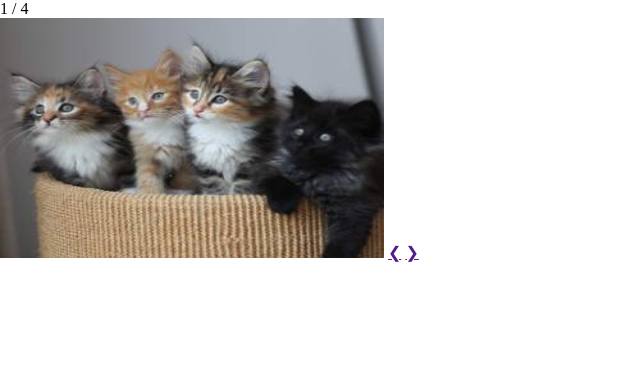
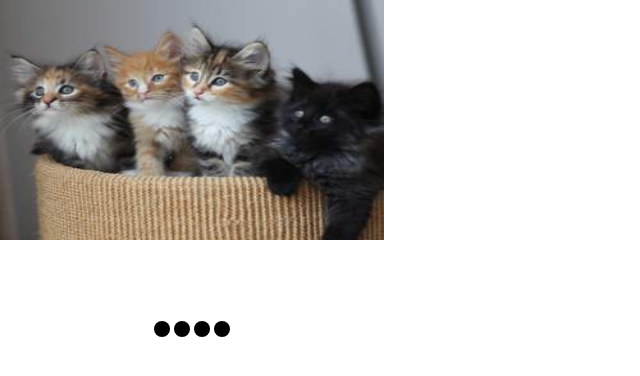
Before and after one commit to CreativeCleverCarlos/The-odin-project-image-slider, a plain HTML site: page index.html in a window 1280 px wide. Shown: the whole page, without its empty margins (0-640 px from the left). Drawn offline with Linux system fonts and the light colour scheme.

Commit message:
image slider works, still needs arrows over the images

```diff
--- a/index.html
+++ b/index.html
@@ -11,27 +11,35 @@
     <main class="picture-container">
 
         <!--each image, text number, and caption text-->
-            <section class="slide" id="image1">
+            <section class="slide">
                 <div class="numbertext">1 / 4</div>
-                <img src="images/250.jpg" alt="#">
+                <img src="images/250.jpg" alt="#"  id="image1">
             </section>
-            <section class="slide" id="image2">
+            <section class="slide" >
                 <div class="numbertext">2 / 4</div>
-                <img src="images/287.jpg" alt="#">
+                <img src="images/287.jpg" alt="#" id="image2">
             </section>
-            <section class="slide" id="image3">
+            <section class="slide" >
                 <div class="numbertext">3 / 4</div>
-                <img src="images/placeholder5.jpg" alt="#">
+                <img src="images/placeholder5.jpg" alt="#" id="image3">
             </section>
-            <section class="slide" id="image4">
+            <section class="slide" >
                 <div class="numbertext">4 / 4</div>
-                <img src="images/placeholder8.jpg" alt="#">
+                <img src="images/placeholder8.jpg" alt="#" id="image4">
             </section>
 
             <!--Next and previous buttons-->
             <a href="" class="prev">&#10094;</a> <!--that code number is just built into html-->
             <a href="" class="next">&#10095;</a>
+            <div class="navigation-button">
+                <!--The on click I'd like to change the code to javascript but it works so w.e-->
+                <span class="dot activate" onclick="changeSlide(0)">1</span>
+                <span class="dot" onclick="changeSlide(1)">2</span>
+                <span class="dot" onclick="changeSlide(2)">3</span>
+                <span class="dot" onclick="changeSlide(3)">4</span>
+            </div>
         </main>
+
 </body>
     <script src="main.js"></script>
 </html>
--- a/main.js
+++ b/main.js
@@ -0,0 +1,33 @@
+
+
+let imgs = document.querySelectorAll('.picture-container img')
+let dots = document.querySelectorAll('.dot')
+
+let currentImg = 0; //index of the first image
+
+const interval = 3000; //duration speed of the slide
+
+let timer = setInterval(changeSlide, interval)
+
+
+function changeSlide(n){ //n is the index of the array
+    for (let i = 0; i < imgs.length; i++){
+        imgs[i].style.opacity = 0;
+        dots[i].className = dots[i].className.replace(' active', '');
+
+    }
+    //old "currentimg" before the timer was placed unto it
+    // currentImg = n;
+
+    imgs[currentImg].style.opacity = 1;
+    dots[currentImg].className += ' active';
+
+    currentImg = (currentImg + 1) % imgs.length; //update the index number
+
+    if (n !=undefined){
+        clearInterval(timer);
+        timer = setInterval(changeSlide, interval);
+        currentImg = n;
+    }
+
+}
--- a/style.css
+++ b/style.css
@@ -4,15 +4,49 @@
     margin: 0;
 }
 
-img{
+
+/* Is the picture-container. The position is relative because... it needs a position for the children to go off of*/
+.picture-container{
+    position: relative;
     width: 30vw;
     height:30vh;
 }
 
-.slide{
-    display: none;
+/* The position is absolute so that it stays directly within the parent*/
+.picture-container img{
+    /* This get's the pictures to be layered on top of each other, and if left alone the last picture will be shown*/
+    position: absolute;
+    width: 30vw;
+    height:30vh;
+    top: 0;
+    left: 0;
 }
 
-#image1{
+.picture-container img:first-child{
+    /* Is what allows the pictures to be rotated from front to back*/
+    z-index: 1;
+}
+
+.picture-container img:nth-child(3){
+    z-index: 0;
+}
+
+/* The container for the dots*/
+.navigation-button{
+    text-align: center;
+    position: relative;
+}
+
+.dot{
+    cursor: pointer;
+    height: 1em;
+    width: 1em;
+    background-color: black;
     display: inline-block;
+    border-radius: 50%;
+    margin-top: 60%;
 }
+
+.dot:hover, .dot:active{
+    background-color: green;
+}
```
